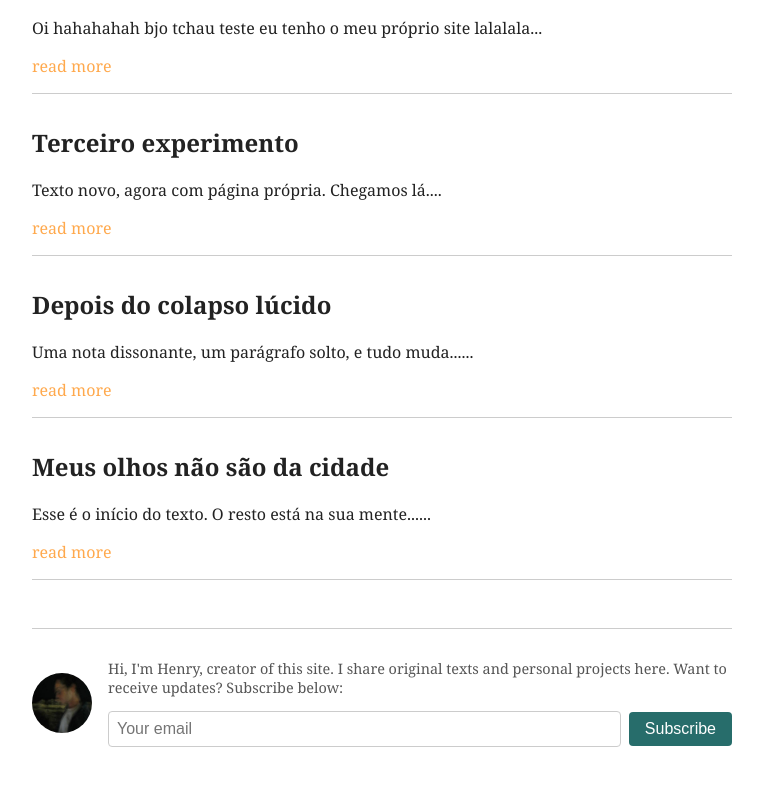
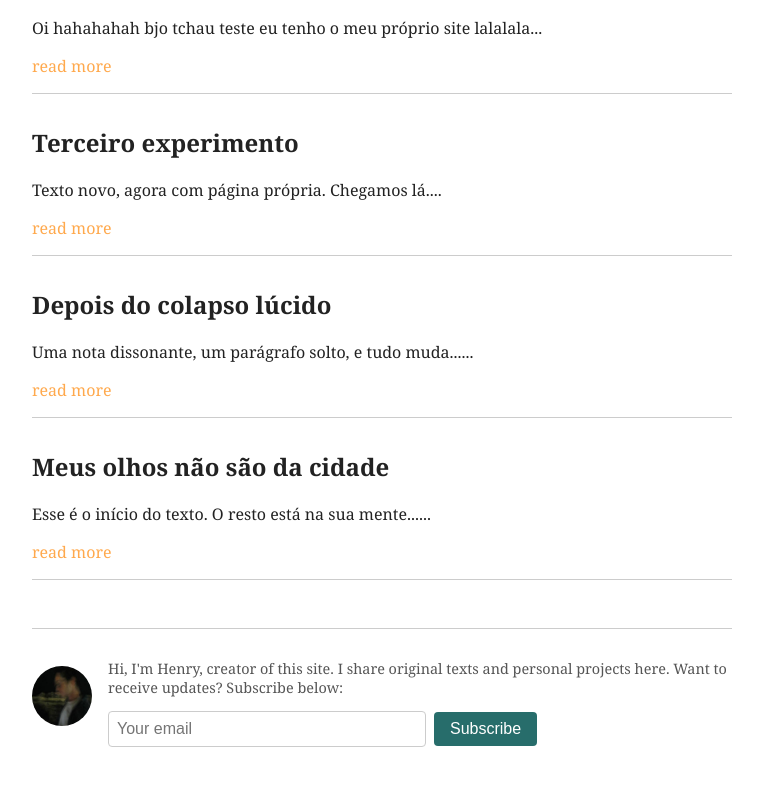
Before and after one commit to henrywsch/sinestesie-se, a plain HTML site: page index.html in a window 1280 px wide. Shown: the part 154-940 px from the top of the page, without its empty margins (258-1021 px from the left). Drawn offline with Linux system fonts and the light colour scheme.

Commit message:
Atualiza index com formulário funcional do Mailchimp

```diff
--- a/index.html
+++ b/index.html
@@ -42,38 +42,6 @@
       border-radius: 50%;
       object-fit: cover;
     }
-    footer form {
-      display: flex;
-      gap: 0.5rem;
-      flex-wrap: wrap;
-      align-items: center;
-    }
-    footer input[type="email"] {
-      padding: 0.5rem;
-      font-size: 1rem;
-      flex-grow: 1;
-      min-width: 180px;
-      border: 1px solid #ccc;
-      border-radius: 4px;
-    }
-    footer button {
-      padding: 0.5rem 1rem;
-      font-size: 1rem;
-      cursor: pointer;
-      background-color: #276d6b;
-      border: none;
-      color: white;
-      border-radius: 4px;
-      transition: background-color 0.3s ease;
-    }
-    footer button:hover {
-      background-color: #1f5955;
-    }
-    #newsletter-message {
-      color: green;
-      margin-top: 0.5rem;
-      width: 100%;
-    }
   </style>
 </head>
 <body>
@@ -106,24 +74,18 @@
     <img src="sua-foto.jpg" alt="Henry's photo" />
     <div>
       <p>Hi, I'm Henry, creator of this site. I share original texts and personal projects here. Want to receive updates? Subscribe below:</p>
-      <form id="newsletter-form">
-        <input type="email" placeholder="Your email" required />
-        <button type="submit">Subscribe</button>
+      <form action="https://github.us16.list-manage.com/subscribe/post?u=3071e5d1fbf9696903b8a024c&amp;id=803d333d1b&amp;f_id=007820e0f0"
+        method="post"
+        target="_blank"
+        style="display: flex; flex-wrap: wrap; gap: 0.5rem; align-items: center; max-width: 100%; margin-top: 0.5rem;">
+
+        <input type="email" name="EMAIL" placeholder="Your email" required
+          style="padding: 0.5rem; font-size: 1rem; width: 300px; border: 1px solid #ccc; border-radius: 4px;" />
+
+        <input type="submit" value="Subscribe"
+          style="padding: 0.5rem 1rem; font-size: 1rem; cursor: pointer; background-color: #276d6b; border: none; color: white; border-radius: 4px;" />
       </form>
-      <p id="newsletter-message"></p>
     </div>
   </footer>
-
-  <script>
-    document.getElementById('newsletter-form').addEventListener('submit', function(e) {
-      e.preventDefault();
-      const emailInput = this.querySelector('input[type="email"]');
-      const message = document.getElementById('newsletter-message');
-      if(emailInput.value) {
-        message.textContent = `Thanks for subscribing, ${emailInput.value}! (demo only)`;
-        emailInput.value = '';
-      }
-    });
-  </script>
 </body>
 </html>
```
